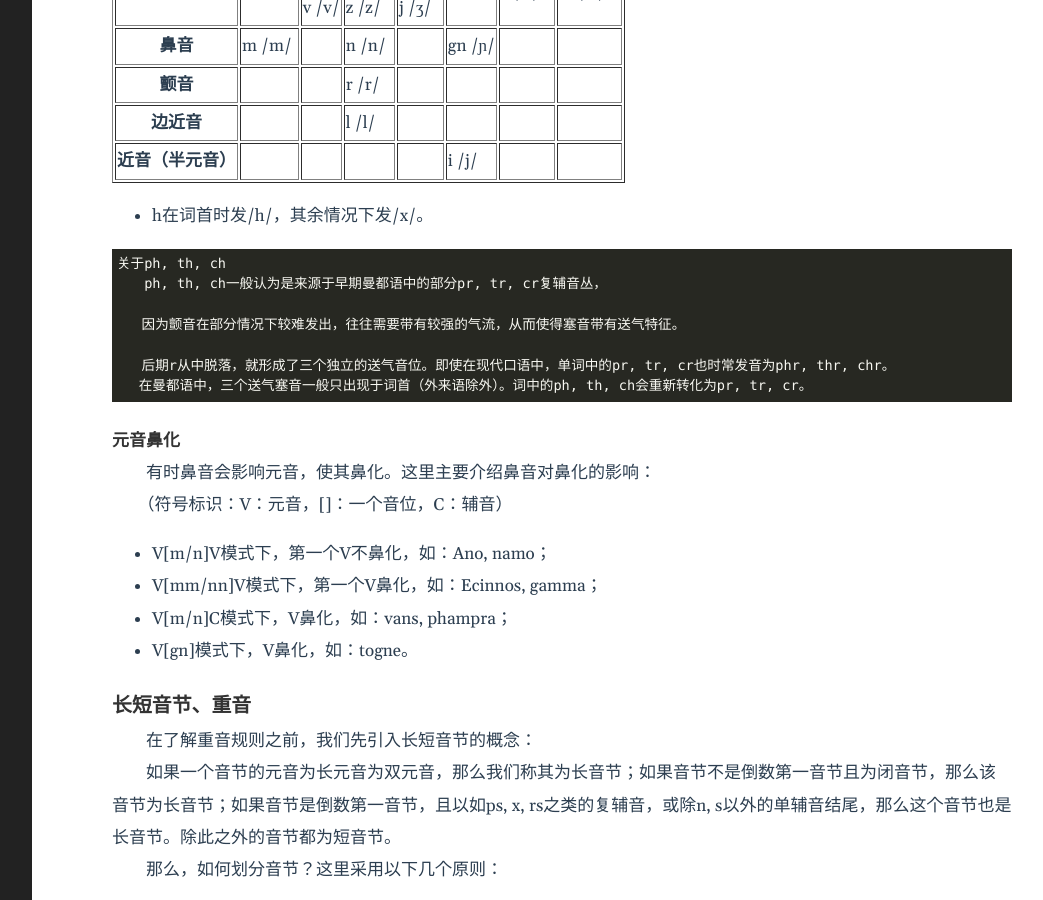
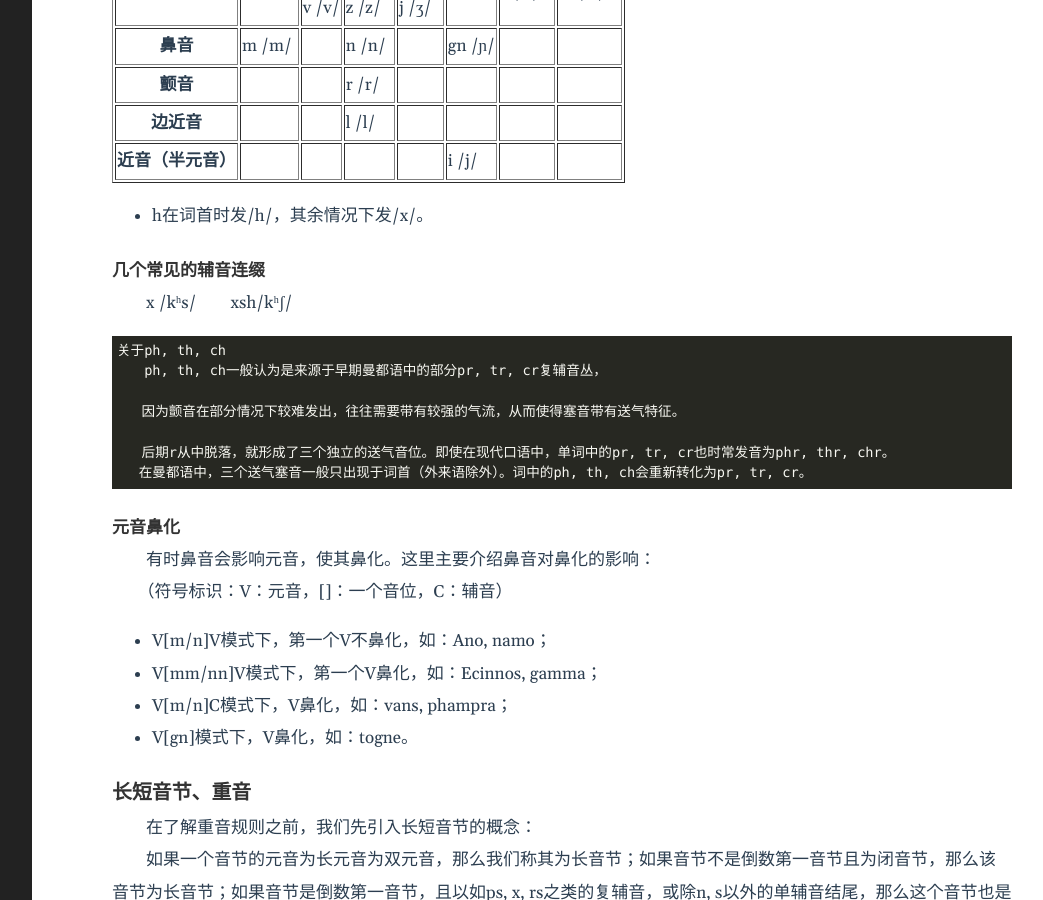
Before and after one commit to WenNianshuo/WenNianshuo.github.io, a Jekyll site: the page built from _posts/2021-12-31-发音.md, in a window 1280 px wide and 900 px high, scrolled down 1905 px. Shown: the whole window, without its empty margins (188-1231 px from the left). Built offline with Jekyll 4.4.1, drawn with Linux system fonts in a browser that asks for light colours.

Commit message:
Update 2021-12-31-发音.md

````diff
--- a/_posts/2021-12-31-发音.md
+++ b/_posts/2021-12-31-发音.md
@@ -202,6 +202,10 @@ tags:
 
 * h在词首时发/h/，其余情况下发/x/。
 
+#### 几个常见的辅音连缀
+
+　　x /kʰs/　　xsh/kʰʃ/
+
 ```
 关于ph, th, ch
 　　ph, th, ch一般认为是来源于早期曼都语中的部分pr, tr, cr复辅音丛，
````
